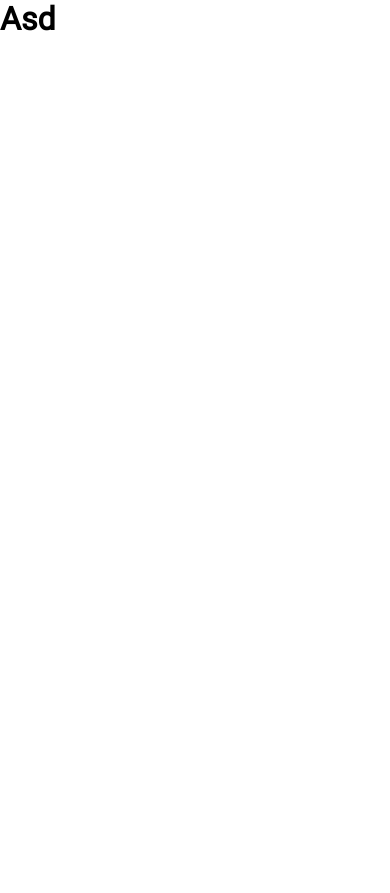
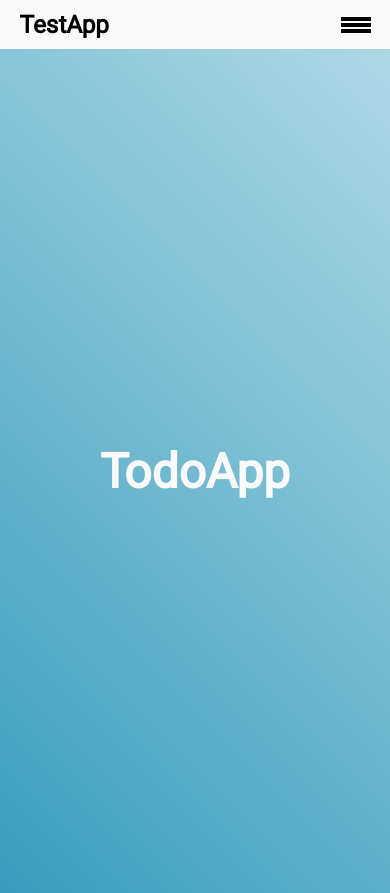
Before and after one commit to as4itakar/TodoApp, an Angular app: page / in a window 390 px wide. Before the commit the page ends 844 px from the top, so only its background shows below. Built offline with nearby package versions, Linux system fonts and the light colour scheme.

Commit message:
add main and header pages and style them

```diff
--- a/src/app/app.component.html
+++ b/src/app/app.component.html
@@ -1 +1,4 @@
-<h1>Asd</h1>
+<app-header></app-header>
+<main class="main-wrapper">
+  <app-main></app-main>
+</main>
--- a/src/app/app.component.scss
+++ b/src/app/app.component.scss
@@ -0,0 +1,10 @@
+@import 'src/global.scss';
+
+.main-wrapper{
+    min-height: 100%;
+    width: 100%;
+    display: flex;
+    align-items: center;
+    justify-content: center;
+    background: linear-gradient(45deg, $blue, $light-blue);
+}
--- a/src/app/app.module.ts
+++ b/src/app/app.module.ts
@@ -2,10 +2,14 @@ import { BrowserModule } from '@angular/platform-browser';
 import { NgModule } from '@angular/core';
 
 import { AppComponent } from './app.component';
+import { HeaderComponent } from './components/header/header.component';
+import { MainComponent } from './components/main/main.component';
 
 @NgModule({
   declarations: [
-    AppComponent
+    AppComponent,
+    HeaderComponent,
+    MainComponent
   ],
   imports: [
     BrowserModule
--- /dev/null
+++ b/src/app/components/header/header.component.html
@@ -0,0 +1,16 @@
+<header class="header">
+  <nav class="header-container">
+    <section class="logo-container">
+      <h1>TestApp</h1>
+    </section>
+    <section class="nav-container">
+      <a class="nav-link">Главная</a>
+      <a class="nav-link">Заметки</a>
+    </section>
+    <section class="nav-menu">
+      <div class="menu-el"></div>
+      <div class="menu-el"></div>
+      <div class="menu-el"></div>
+    </section>
+  </nav>
+</header>
--- /dev/null
+++ b/src/app/components/header/header.component.scss
@@ -0,0 +1,71 @@
+@import "src/global.scss";
+
+.header{
+    top:0;
+    left: 0;
+    width: 100%;
+    padding: 10px 0;
+    background-color: $white;
+    z-index: 3;
+}
+
+.header-container{
+    width: 60%;
+    height: 100%;
+    margin: 0 auto;
+    display: flex;
+    justify-content: space-between;
+    align-items: center;
+    position: relative;
+}
+
+article.visible{
+    display: block;
+}
+
+.logo-container{
+    user-select: none;
+    font-size: 1.3em;
+}
+
+.nav-link{
+    cursor: pointer;
+    margin-right: 10px;
+}
+
+.nav-menu{
+    width: 30px;
+    height: 100%;
+    display: none;
+    cursor: pointer;
+}
+
+.menu-el{
+    width: 100%;
+    height: 4px;
+    background-color: $black;
+    margin: 2px 0;
+}
+
+@media screen and (max-width: 750px) {
+    .nav-container{
+      position: absolute;
+      bottom: -70px;
+      right: 0;
+      background-color: $white;
+      padding: 10px;
+      border-radius: $big-radius;
+      border: 2px solid $black;
+      display: none;
+    }
+
+    .nav-container a, .nav-container-button{
+        margin: 0 10px;
+    }
+    section.nav-menu {
+        display: block;
+    }
+    .header-container{
+        width: 90%;
+    }
+  }
--- /dev/null
+++ b/src/app/components/header/header.component.ts
@@ -0,0 +1,15 @@
+import { Component, OnInit } from '@angular/core';
+
+@Component({
+  selector: 'app-header',
+  templateUrl: './header.component.html',
+  styleUrls: ['./header.component.scss']
+})
+export class HeaderComponent implements OnInit {
+
+  constructor() { }
+
+  ngOnInit() {
+  }
+
+}
--- /dev/null
+++ b/src/app/components/main/main.component.html
@@ -0,0 +1 @@
+<h1 class="title white">TodoApp</h1>
--- /dev/null
+++ b/src/app/components/main/main.component.ts
@@ -0,0 +1,15 @@
+import { Component, OnInit } from '@angular/core';
+
+@Component({
+  selector: 'app-main',
+  templateUrl: './main.component.html',
+  styleUrls: ['./main.component.scss']
+})
+export class MainComponent implements OnInit {
+
+  constructor() { }
+
+  ngOnInit() {
+  }
+
+}
--- a/src/styles.scss
+++ b/src/styles.scss
@@ -1,3 +1,5 @@
+@import 'src/global.scss';
+
 @font-face {
     font-family: 'Roboto';
     src: url('assets/font/Roboto-Regular.ttf') format(truetype);
@@ -8,3 +10,24 @@
     padding: 0;
     font-family: 'Roboto', sans-serif;
 }
+
+body{
+    width: 100%;
+    height: 100vh;
+}
+
+.title{
+    font-size: 3rem;
+}
+
+.white{
+    color: $white
+}
+
+.black{
+    color: $black
+}
+
+.paragraph{
+    font-size: 1.2rem;
+}
```
Also changed, not shown: src/app/components/main/main.component.scss (added), 2 other files (tests, documents, lock files or other folders).
